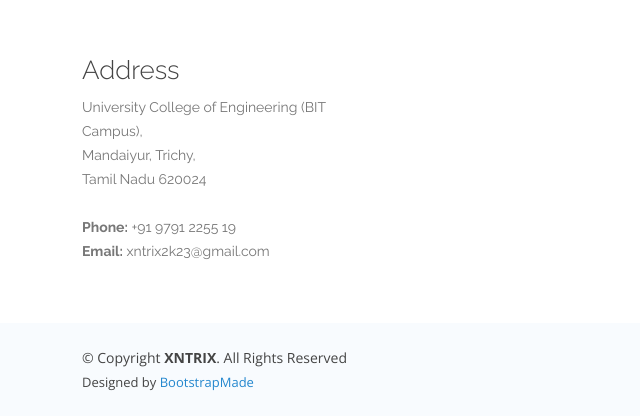
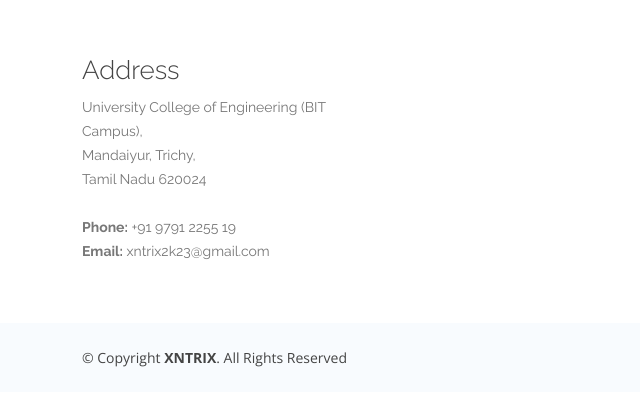
Before and after one commit to DeKabilan/sympo, a plain HTML site: page index.html in a window 1280 px wide. Shown: the part 2503-2919 px from the top of the page, without its empty margins (0-640 px from the left). After the commit the page ends 2895 px from the top, so only its background shows below. Drawn offline with nearby package versions, Linux system fonts and the light colour scheme.

Commit message:
Update index.html

```diff
--- a/index.html
+++ b/index.html
@@ -28,13 +28,6 @@
   <!-- Template Main CSS File -->
   <link href="assets/css/style.css" rel="stylesheet">
 
-  <!-- =======================================================
-  * Template Name: OnePage
-  * Updated: Mar 10 2023 with Bootstrap v5.2.3
-  * Template URL: https://bootstrapmade.com/onepage-multipurpose-bootstrap-template/
-  * Author: BootstrapMade.com
-  * License: https://bootstrapmade.com/license/
-  ======================================================== -->
 </head>
 
 <body>
@@ -257,13 +250,6 @@
         <div class="copyright">
           &copy; Copyright <strong><span>XNTRIX</span></strong>. All Rights Reserved
         </div>
-        <div class="credits">
-          <!-- All the links in the footer should remain intact. -->
-          <!-- You can delete the links only if you purchased the pro version. -->
-          <!-- Licensing information: https://bootstrapmade.com/license/ -->
-          <!-- Purchase the pro version with working PHP/AJAX contact form: https://bootstrapmade.com/onepage-multipurpose-bootstrap-template/ -->
-          Designed by <a href="https://bootstrapmade.com/">BootstrapMade</a>
-        </div>
       </div>
     </div>
   </footer><!-- End Footer -->
```
